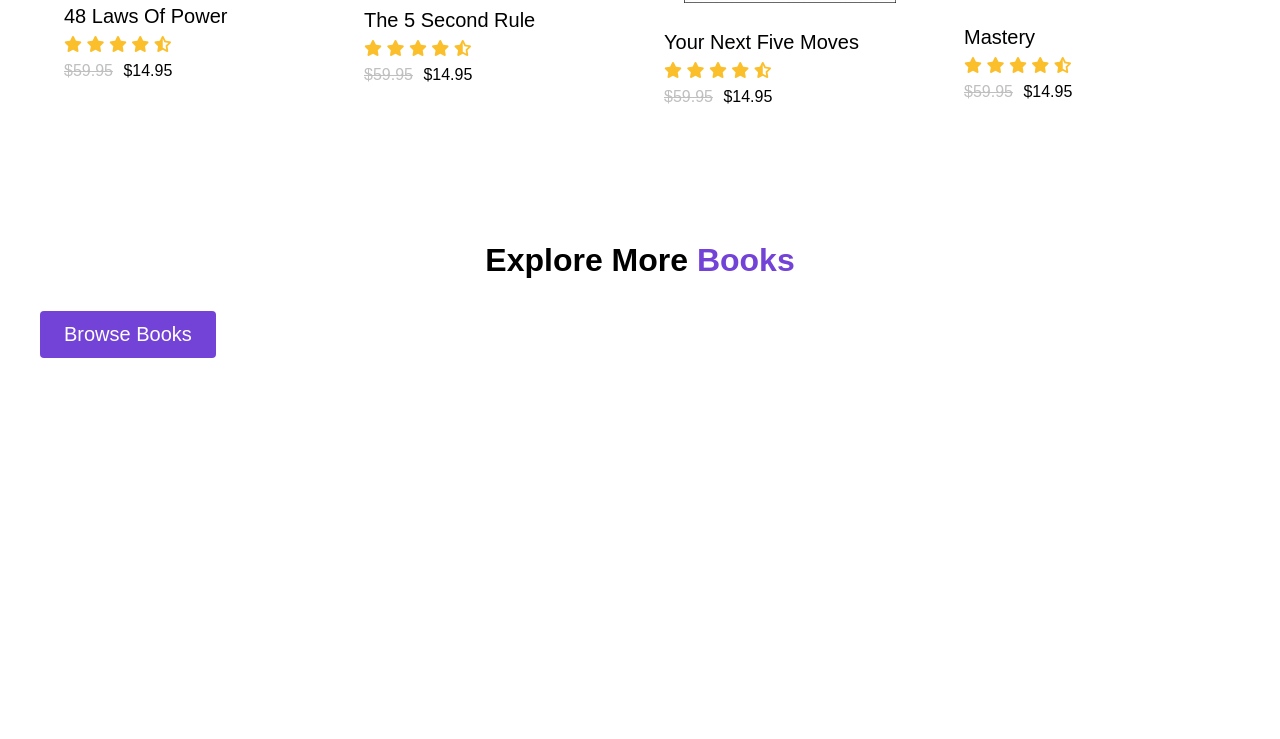
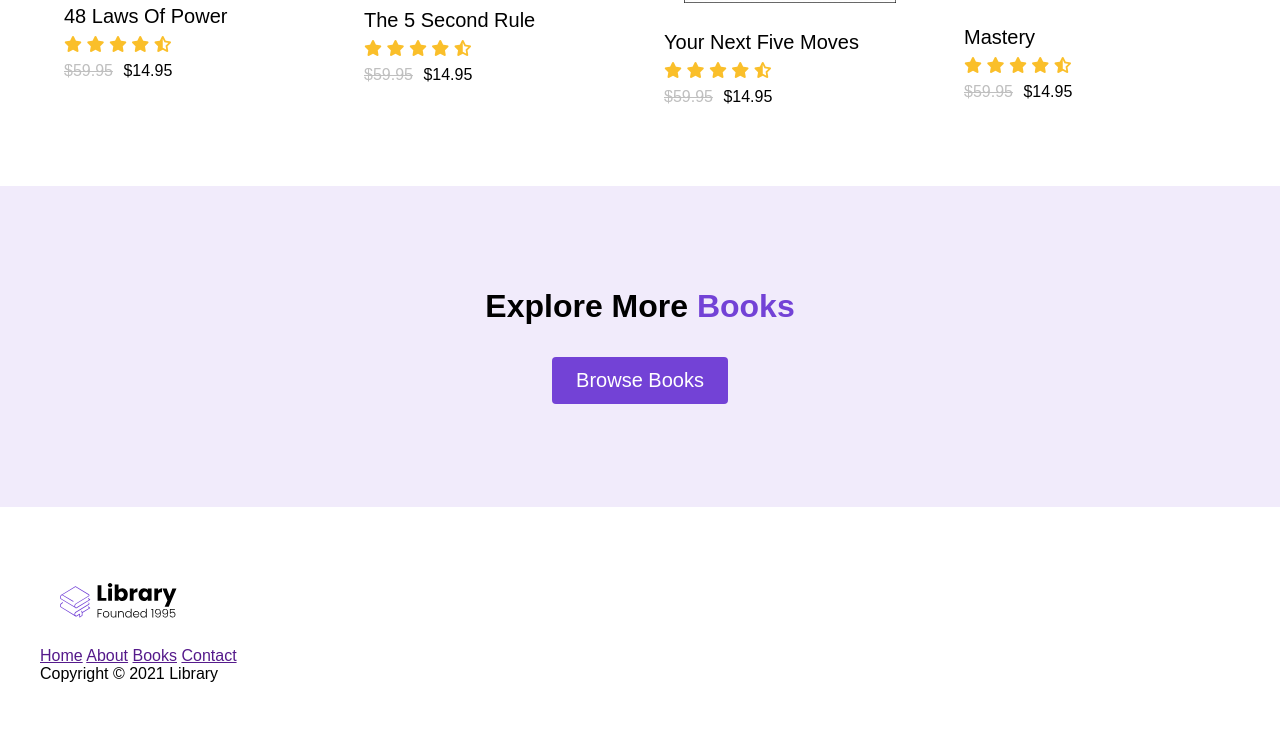
Before and after one commit to TScottWood/E-Commerce-Project, a plain HTML site: page index.html in a window 1280 px wide. Shown: the part 2981-3720 px from the top of the page. Before the commit the page ends 3395 px from the top, so only its background shows below. Drawn offline with Linux system fonts and the light colour scheme.

Commit message:
twelvth push

```diff
--- a/index.html
+++ b/index.html
@@ -314,16 +314,32 @@
                 </div>
             </div>
         </section>
-        <section id="recent">
-            <div class ="container">
-                <div class="row">
-                    <h2 class="section__title">
+        <section id="explore">
+            <div class ="explore__container">
+                <div class="explore__row">
+                    <h2 class="explore__section__title">
                         Explore More <span class="purple"</span> Books
                     </h2>
-                    <button class="btn">Browse Books</button>
+                    <button class="explore btn">Browse Books</button>
                 </div>
             </div>
         </section>
     </main>
+    <footer>
+         <div class ="container">
+            <div class="row row__column">
+                <a href "#">
+                    <figure class="footer__logo">
+                        <img src="./assets/Library.svg" class="footer__logo--img" alt="">
+                    </figure>
+                </a>
+                <div class="footer__list">
+                    <a href="" class="footer__link">Home</a>
+                    <a href="" class="footer__link no-cursor">About</a>
+                    <a href="" class="footer__link">Books</a>
+                    <a href="" class="footer__link no-cursor">Contact</a>
+            </div>
+            <div class="footer__copyright">Copyright &copy; 2021 Library</div>
+    </footer>
 </body>
 </html>
--- a/styles.css
+++ b/styles.css
@@ -149,6 +149,10 @@ img {
     margin: 0 auto;
 }
 
+.no-cursor {
+    cursor: not-allowed;
+}
+
 /*
 
 HIGHLIGHTS
@@ -277,3 +281,38 @@ FEATURES
     padding-right: 6px;
     color: #bfbfbf;
 }
+
+
+
+#explore {
+    padding-top: 8vw;
+    background-color: rgba(115, 66, 214, 0.1);
+    padding-bottom: 8vw;
+}
+
+.explore__row {
+    display: flex;
+    flex-direction: column;
+    align-items: center;
+}
+
+/*
+
+FOOTER
+
+*/
+
+footer {
+        background-color: rgba242424;
+    }
+
+    .footer__logo--img {
+        width: 160px;
+        filter: grayscale(1) invert (1);
+    }
+
+    .footer__link,
+    .foter__copyright {
+        color: rgba#fff;
+
+    }
```
